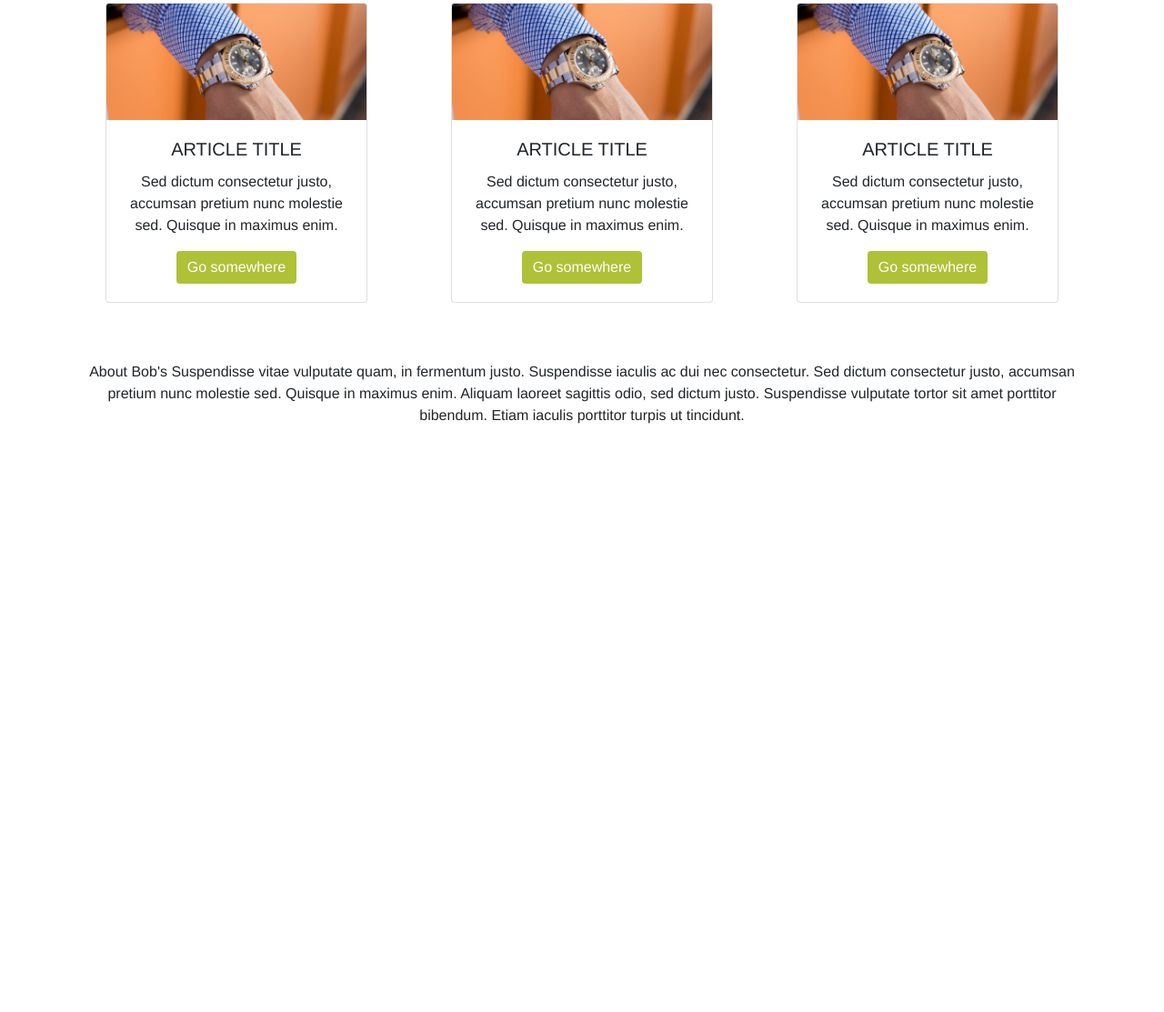
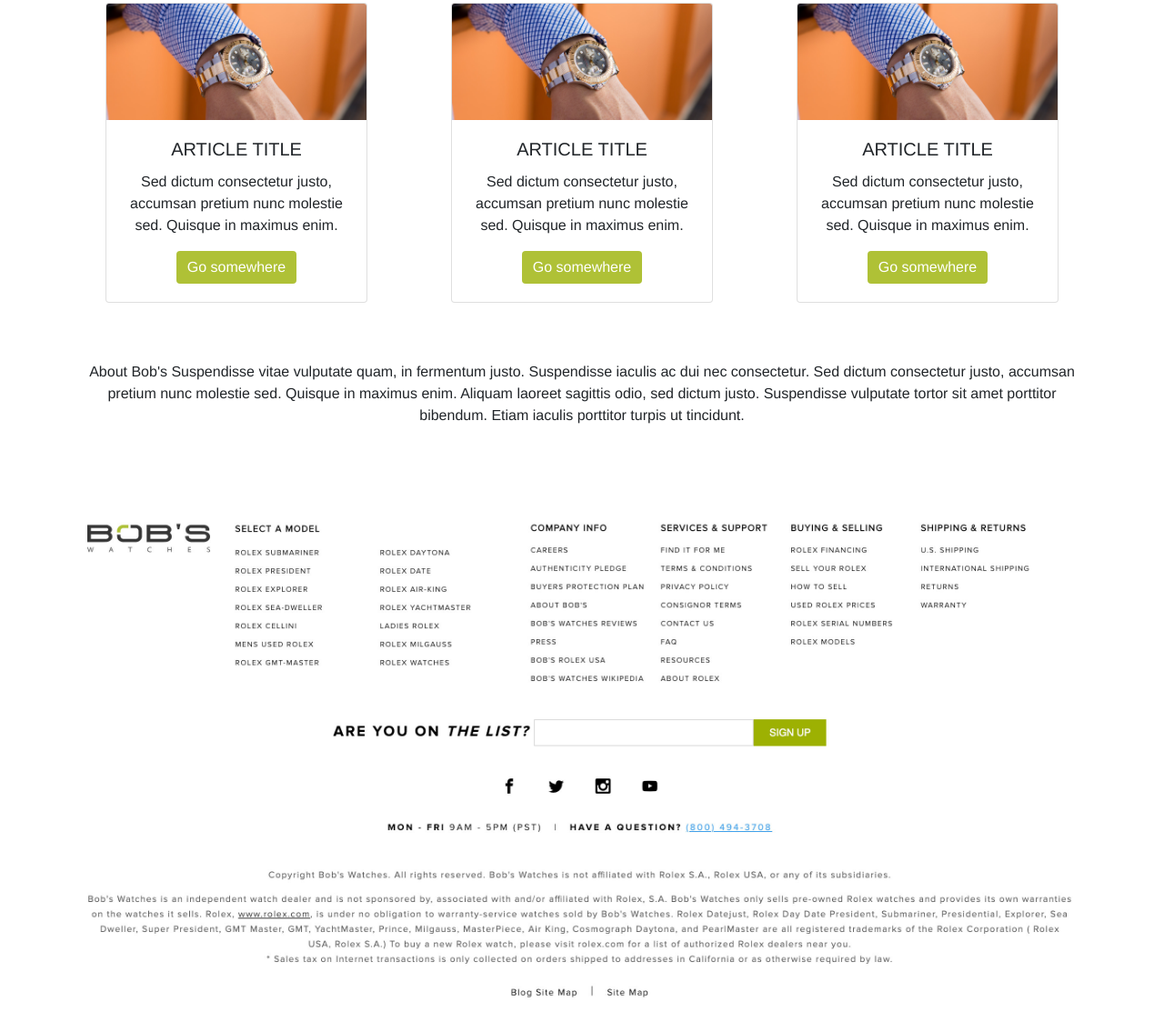
Before and after one commit to brandotron/Bobs, a website: page index.html in a window 1280 px wide. Shown: the part 1554-2667 px from the top of the page at 91% size. Before the commit the page ends 2039 px from the top, so only its background shows below. Drawn offline with Linux system fonts and the light colour scheme.

Commit message:
Update index.html

```diff
--- a/index.html
+++ b/index.html
@@ -175,6 +175,12 @@
 						  <div class="row"><div class="col-12"><p><br>&nbsp; &nbsp;<br></p></div></div>
 
 		<div class="row"><div class="col-12 text-center"><p>About Bob's Suspendisse vitae vulputate quam, in fermentum justo. Suspendisse iaculis ac dui nec consectetur. Sed dictum consectetur justo, accumsan pretium nunc molestie sed. Quisque in maximus enim. Aliquam laoreet sagittis odio, sed dictum justo. Suspendisse vulputate tortor sit amet porttitor bibendum. Etiam iaculis porttitor turpis ut tincidunt.</p></div></div>
+
+			  <div class="row"><div class="col-12"><p><br>&nbsp; &nbsp;<br></p></div></div>
+
+		<div class="row"><div class="col-12 text-center">
+			<img src="images/legalese.jpg">
+			</div></div>
     </div>
 
     <!-- Bootstrap core JavaScript -->
```
